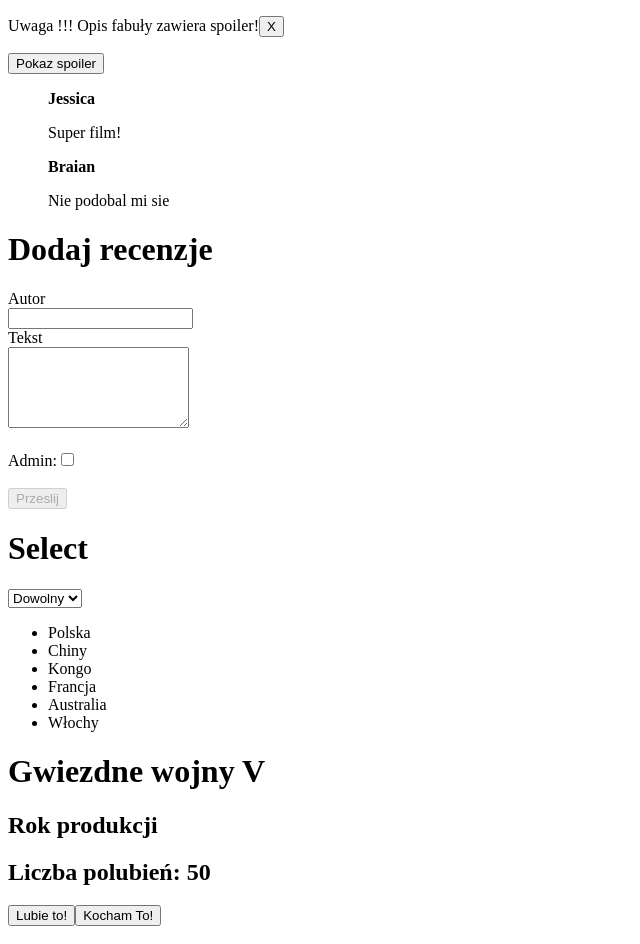
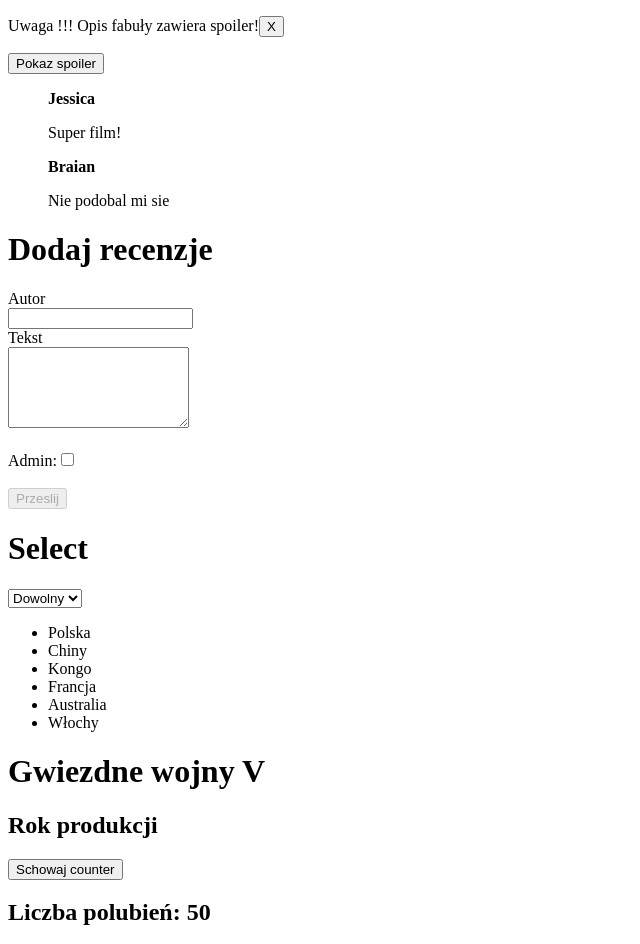
Before and after one commit to Marcin-podgorski93/Task_ZrozumiecReact, a React (Vite) app in the folder zrozumiec-react/: page / in a window 1280 px wide. Shown: the top 944 px of the page, without its empty margins (0-640 px from the left). Built offline with nearby package versions, Linux system fonts and the light colour scheme.

Commit message:
create button to hide or show Counter Likes

```diff
--- a/zrozumiec-react/src/App.jsx
+++ b/zrozumiec-react/src/App.jsx
@@ -34,6 +34,7 @@
   const [isSpoilerShown, setSpoilerShown] = useState(false);
   const [isWarningShown, setIsWarningShown] = useState(true);
   const [isSection, setSection] = useState(1);
+  const [counterShown, setCounterShown] = useState(true);
 
   function handleWarningButton() {
     setWarning(false);
@@ -93,7 +94,8 @@
       <Select1 />
       <h1>Gwiezdne wojny V</h1>
       <h2>Rok produkcji</h2>
-      <LikesCounter />
+      <button onClick={() => setCounterShown(false)}>Schowaj counter</button>
+      {counterShown && <LikesCounter />}
       <h2>Fabuła</h2>
       {isWarningShown && (
         <p>
```
